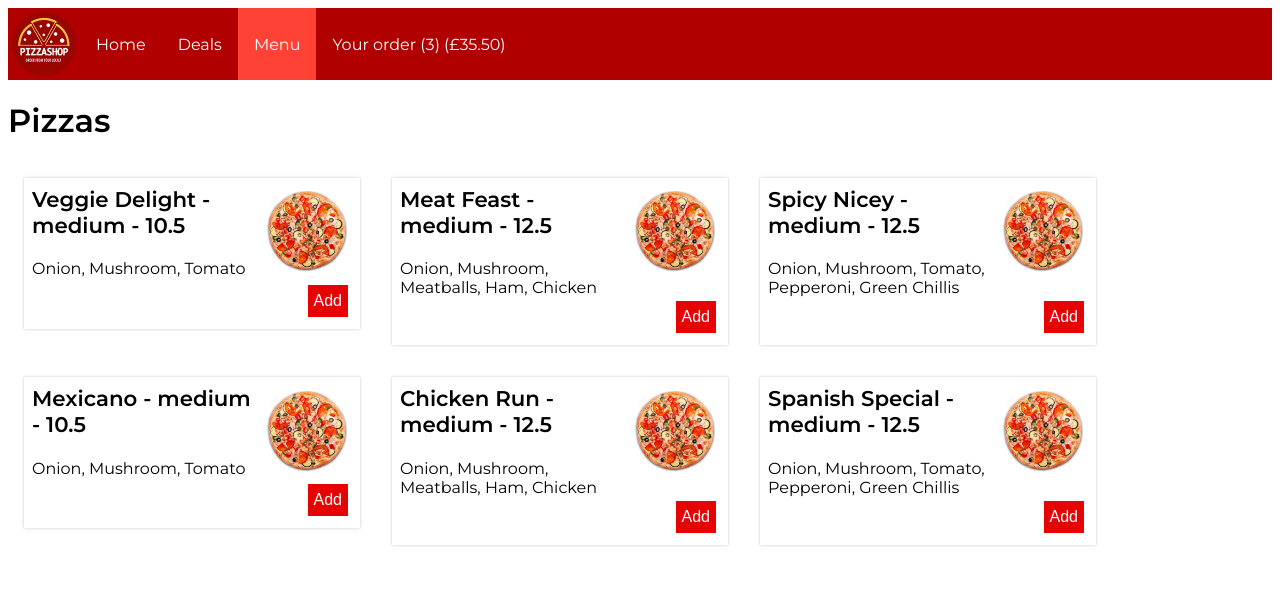
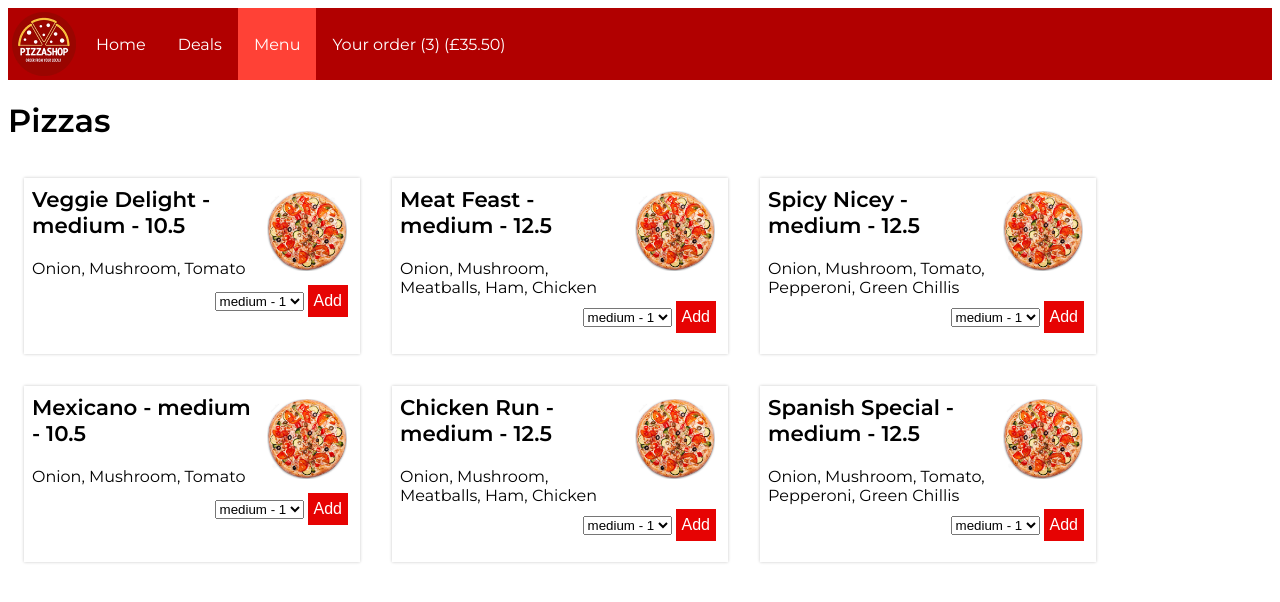
Before and after one commit to samthidny/pizza-shop, an Angular app: page /menu in a window 1280 px wide. Shown: the top 602 px of the page. Built offline with nearby package versions, Linux system fonts and the light colour scheme.

Commit message:
add initial size selection on menu

```diff
--- a/src/app/app.module.ts
+++ b/src/app/app.module.ts
@@ -14,6 +14,7 @@ import { CartItemComponent } from './cart-item.component';
 import { CustomiseComponent } from './customise.component';
 import { ToppingListComponent } from './topping-list.component';
 import { SizeComponent } from './size.component';
+import { PizzaSizeComponent } from './pizza-size.component';
 
 @NgModule({
   declarations: [
@@ -28,7 +29,8 @@ import { SizeComponent } from './size.component';
     CartComponent,
     CartItemComponent,
     CustomiseComponent,
-    ToppingListComponent
+    ToppingListComponent,
+    PizzaSizeComponent
   ],
   imports: [
     BrowserModule,
--- a/src/app/menu.component.ts
+++ b/src/app/menu.component.ts
@@ -2,6 +2,7 @@ import { Component, OnInit } from '@angular/core';
 import { MenuService } from './menu.service';
 import { Pizza } from './pizza';
 import { CartService } from './cart.service';
+import { PizzaSize } from './pizza-size';
 
 @Component({
   selector: 'app-menu',
@@ -16,6 +17,13 @@ export class MenuComponent implements OnInit {
 
   constructor(public menuService: MenuService, cartService: CartService) {
     this.pizzas = menuService.pizzas;
+    this.pizzas.forEach((pizza: Pizza) => {
+      pizza.toppingsChanged.subscribe((pizza: Pizza) => {
+        console.log('Menu component heard pizza change');
+        // Recalculate the price if the menu item has been customised
+        pizza.price = menuService.getPrice(pizza);
+      });
+    });
     this.cartService = cartService;
     this.cartService.cartUpdated$.subscribe({
       next: (value) => {
--- a/src/app/menu.service.ts
+++ b/src/app/menu.service.ts
@@ -4,6 +4,7 @@ import { Topping } from './topping';
 import { ToppingsService } from './toppings.service';
 import { PizzaSize } from './pizza-size';
 import { CartService } from './cart.service';
+import { PizzaSizeComponent } from './pizza-size.component';
 
 @Injectable({
   providedIn: 'root'
@@ -70,4 +71,8 @@ export class MenuService {
     return total;
   }
 
+  getAvailableSizes(pizza: Pizza): PizzaSize[] {
+    return this.sizes;
+  }
+
 }
--- a/src/app/pizza-item.component.html
+++ b/src/app/pizza-item.component.html
@@ -8,5 +8,6 @@
   </div>
 </div>
 <div class="item-footer">
+  <app-pizza-size [pizza]="pizza" (sizeChange)="sizeChanged($event)"></app-pizza-size>
   <button (click)="addItem()">Add</button>
 </div>
--- a/src/app/pizza-item.component.less
+++ b/src/app/pizza-item.component.less
@@ -7,6 +7,7 @@
   display: flex;
   flex-direction: column;
   width: 20em;
+  height: 10em;
   // padding: 0.5em;
   // margin: 1em;
 
--- a/src/app/pizza-item.component.ts
+++ b/src/app/pizza-item.component.ts
@@ -1,5 +1,6 @@
 import { Component, OnInit, Input, EventEmitter, Output } from '@angular/core';
 import { Pizza } from './pizza';
+import { PizzaSize } from './pizza-size';
 
 @Component({
   selector: 'app-pizza-item',
@@ -21,4 +22,8 @@ export class PizzaItemComponent implements OnInit {
   ngOnInit(): void {
   }
 
+  sizeChanged(size: PizzaSize): void {
+    console.log('Pizza heard size changed');
+    this.pizza.size = size;
+  }
 }
--- /dev/null
+++ b/src/app/pizza-size.component.html
@@ -0,0 +1,3 @@
+<select (change)="onSizeChange($event.target.value)">
+  <option *ngFor="let size of sizes; index as i" [value]="size.id" [selected]="size.id === selectedSize.id">{{size.name}} - {{size.id}}</option>
+</select>
--- /dev/null
+++ b/src/app/pizza-size.component.ts
@@ -0,0 +1,33 @@
+import { Component, OnInit, Input, Output, EventEmitter } from '@angular/core';
+import { Pizza } from './pizza';
+import { MenuService } from './menu.service';
+import { PizzaSize } from './pizza-size';
+
+@Component({
+  selector: 'app-pizza-size',
+  templateUrl: './pizza-size.component.html',
+  styleUrls: ['./pizza-size.component.less']
+})
+export class PizzaSizeComponent implements OnInit {
+
+  @Input() pizza: Pizza;
+  @Output() sizeChange: EventEmitter<PizzaSize> = new EventEmitter<PizzaSize>();
+  sizes: PizzaSize[];
+  selectedSize: PizzaSize;
+
+  constructor(public menuService: MenuService) {}
+
+  ngOnInit(): void {
+    this.sizes = this.menuService.getAvailableSizes(this.pizza);
+    this.selectedSize = this.menuService.defaultSize;
+  }
+
+  onSizeChange(pizzaSizeID: string): void {
+    this.selectedSize = this.sizes.find((item: PizzaSize) => {
+      return item.id === parseInt(pizzaSizeID, 10);
+    });
+    console.log('sizeChanged!!!! ' + this.selectedSize.name);
+    this.sizeChange.emit(this.selectedSize);
+  }
+
+}
```
Also changed, not shown: src/app/pizza-size.component.less (added), 1 other file (tests, documents, lock files or other folders).
